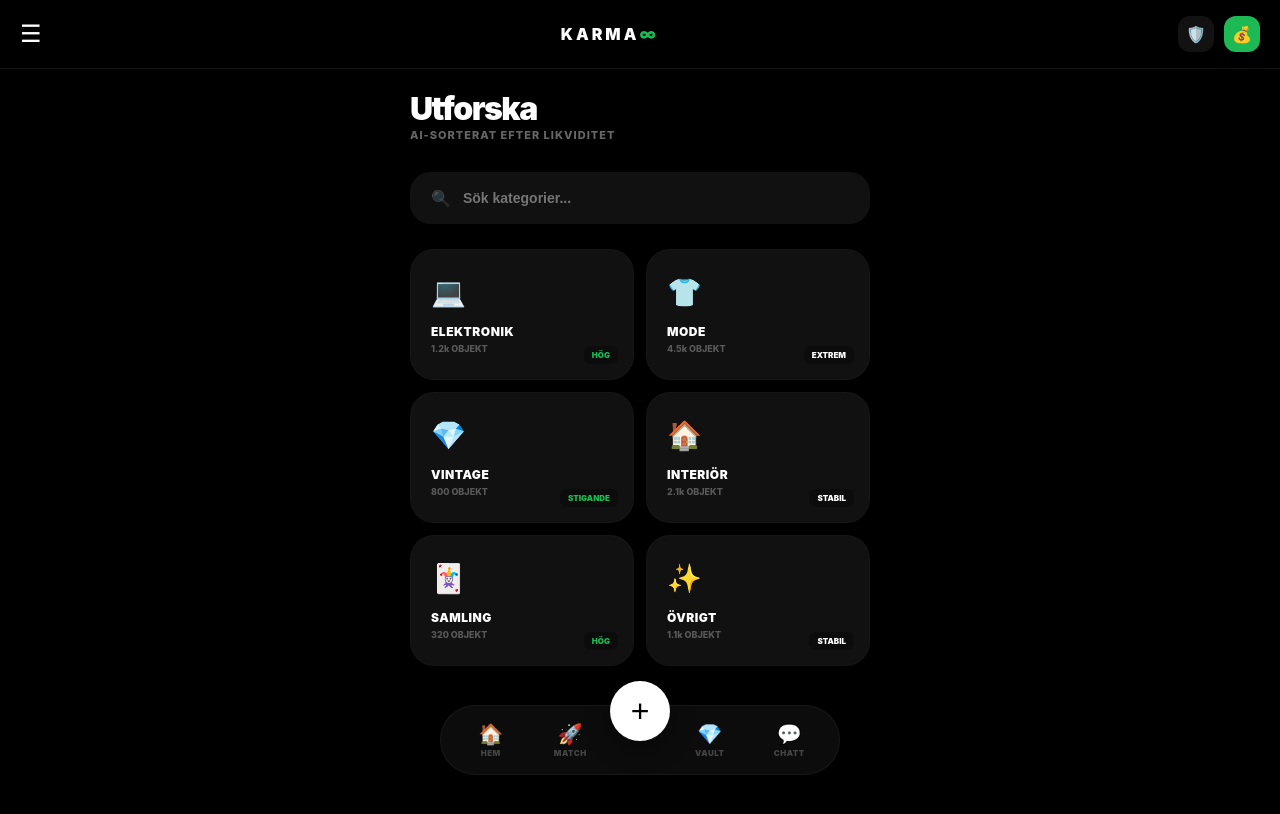
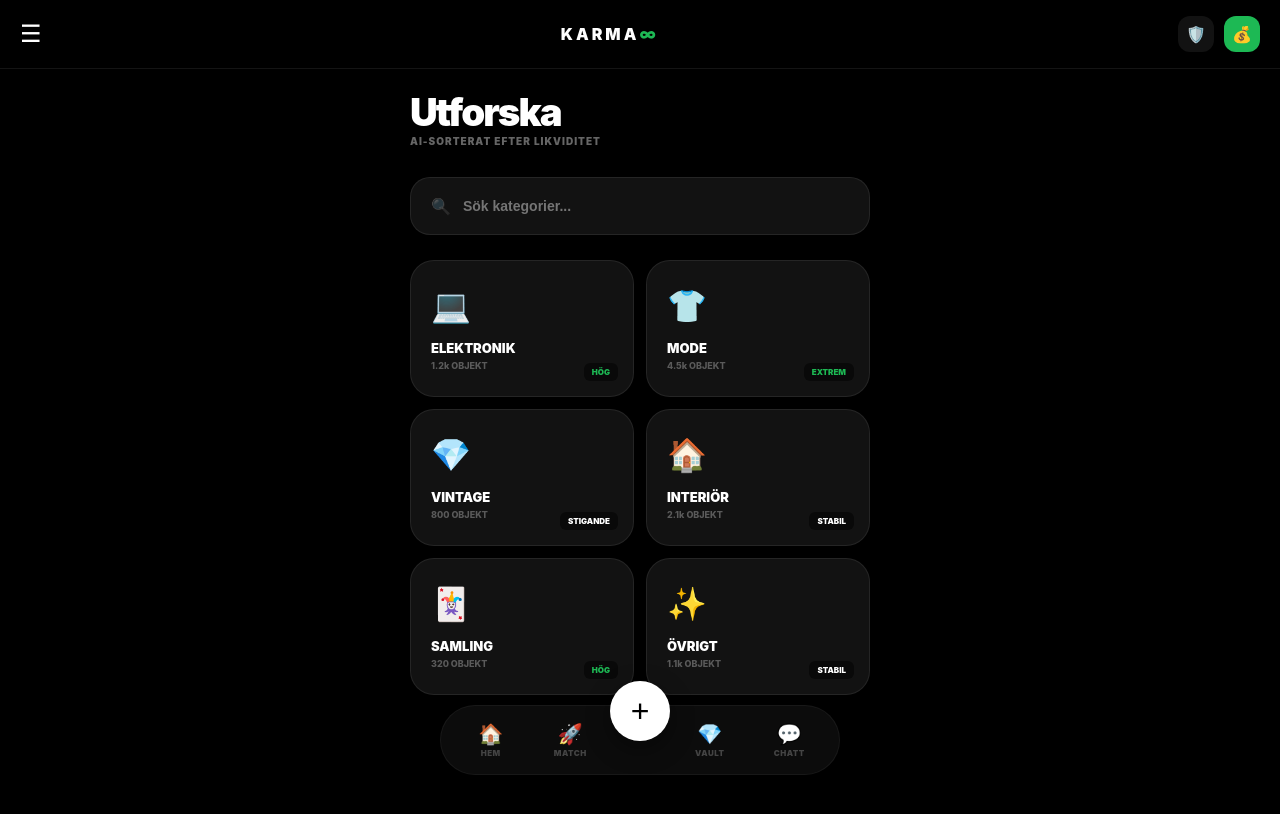
Before and after one commit to gascheckking/marketbeg-appGem, a Next.js app: page /categories in a window 1280 px wide. Shown: the top 814 px of the page. Built offline with nearby package versions, Linux system fonts and the light colour scheme.

Commit message:
Update page.tsx

```diff
--- a/app/categories/page.tsx
+++ b/app/categories/page.tsx
@@ -7,26 +7,23 @@ export default function CategoriesPage() {
   const router = useRouter();
 
   const categories = [
-    { id: 'tech', name: 'ELEKTRONIK', icon: '💻', items: '1.2k', heat: 'HÖG', color: '#1DB954' },
-    { id: 'fashion', name: 'MODE', icon: '👕', items: '4.5k', heat: 'EXTREM', color: '#fff' },
-    { id: 'vintage', name: 'VINTAGE', icon: '💎', items: '800', heat: 'STIGANDE', color: '#1DB954' },
+    { id: 'tech', name: 'ELEKTRONIK', icon: '💻', items: '1.2k', heat: 'HÖG', color: 'var(--karma-green)' },
+    { id: 'fashion', name: 'MODE', icon: '👕', items: '4.5k', heat: 'EXTREM', color: 'var(--karma-green)' },
+    { id: 'vintage', name: 'VINTAGE', icon: '💎', items: '800', heat: 'STIGANDE', color: '#fff' },
     { id: 'home', name: 'INTERIÖR', icon: '🏠', items: '2.1k', heat: 'STABIL', color: '#fff' },
-    { id: 'collect', name: 'SAMLING', icon: '🃏', items: '320', heat: 'HÖG', color: '#1DB954' },
+    { id: 'collect', name: 'SAMLING', icon: '🃏', items: '320', heat: 'HÖG', color: 'var(--karma-green)' },
     { id: 'other', name: 'ÖVRIGT', icon: '✨', items: '1.1k', heat: 'STABIL', color: '#fff' },
   ];
 
   return (
     <div className="page-wrapper">
       <header style={{ marginBottom: '30px' }}>
-        <h1 style={{ fontSize: '2rem', fontWeight: 900, letterSpacing: '-1.5px' }}>Utforska</h1>
-        <p style={{ fontSize: '11px', opacity: 0.4, fontWeight: 800, letterSpacing: '1px' }}>
-          AI-SORTERAT EFTER LIKVIDITET
-        </p>
+        <h1 style={{ fontSize: '2.4rem', fontWeight: 900, letterSpacing: '-2px' }}>Utforska</h1>
+        <p className="text-small" style={{ opacity: 0.4 }}>AI-SORTERAT EFTER LIKVIDITET</p>
       </header>
 
-      {/* SEARCH (Minimalist) */}
-      <div style={{ background: '#111', padding: '15px 20px', borderRadius: '20px', marginBottom: '25px', display: 'flex', alignItems: 'center', border: '1px solid #111' }}>
-        <span style={{ fontSize: '16px', marginRight: '12px', opacity: 0.3 }}>🔍</span>
+      <div style={{ background: 'var(--bg-card)', padding: '18px 20px', borderRadius: '20px', marginBottom: '25px', display: 'flex', alignItems: 'center', border: '1px solid var(--border)' }}>
+        <span style={{ marginRight: '12px', opacity: 0.3 }}>🔍</span>
         <input
           type="text"
           placeholder="Sök kategorier..."
@@ -39,19 +36,17 @@ export default function CategoriesPage() {
           <div
             key={cat.id}
             onClick={() => router.push(`/feed?cat=${cat.id}`)}
-            style={{
-              padding: '25px 20px', borderRadius: '24px', background: '#111', cursor: 'pointer',
-              border: '1px solid rgba(255,255,255,0.02)', position: 'relative', overflow: 'hidden'
-            }}
+            className="card"
+            style={{ padding: '25px 20px', position: 'relative', overflow: 'hidden' }}
           >
-            <div style={{ fontSize: '28px', marginBottom: '15px' }}>{cat.icon}</div>
-            <h3 style={{ fontSize: '12px', fontWeight: 900, margin: '0 0 4px 0', letterSpacing: '0.5px' }}>{cat.name}</h3>
+            <div style={{ fontSize: '32px', marginBottom: '15px' }}>{cat.icon}</div>
+            <h3 style={{ fontSize: '13px', fontWeight: 900, margin: '0 0 4px 0' }}>{cat.name}</h3>
             <div style={{ fontSize: '9px', fontWeight: 800, opacity: 0.3 }}>{cat.items} OBJEKT</div>
 
             <div style={{
               position: 'absolute', bottom: '15px', right: '15px', fontSize: '8px',
-              fontWeight: 900, color: cat.color, background: 'rgba(0,0,0,0.3)',
-              padding: '4px 8px', borderRadius: '6px'
+              fontWeight: 900, color: cat.color, background: 'rgba(0,0,0,0.5)',
+              padding: '4px 8px', borderRadius: '6px', border: `1px solid ${cat.color}33`
             }}>
               {cat.heat}
             </div>
```
